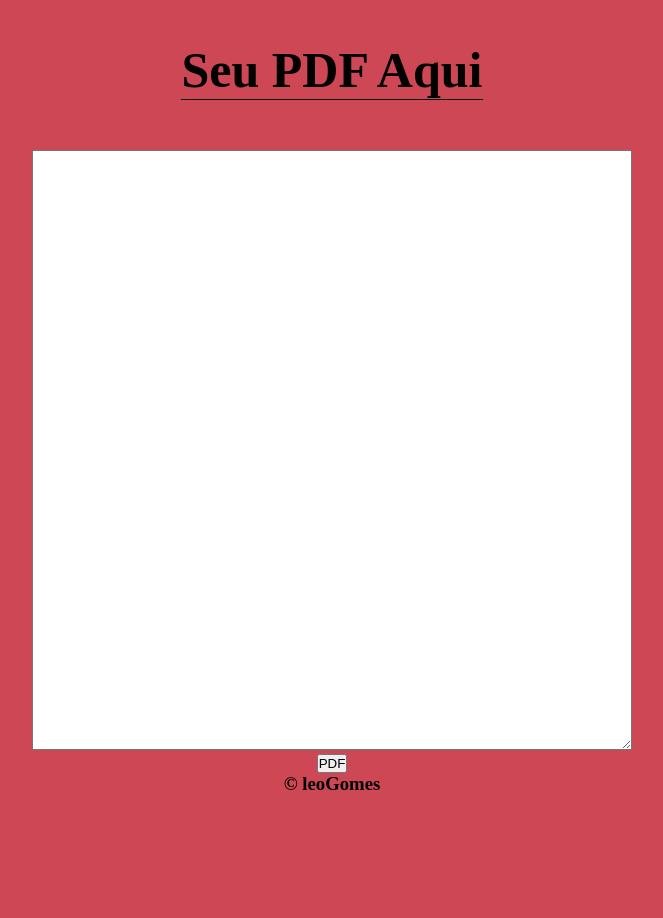
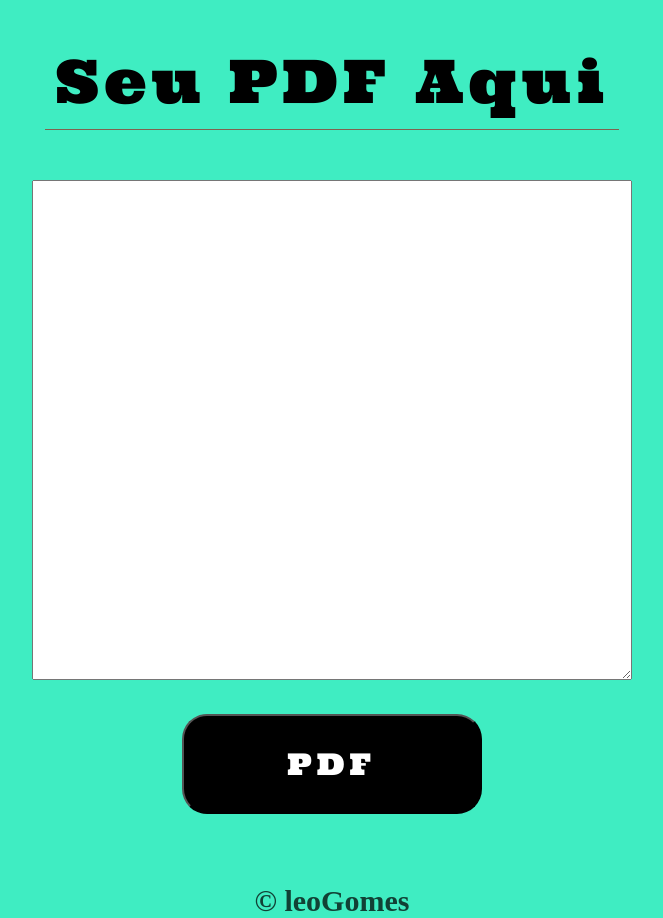
Before and after one commit to DevGomesleo/geradorPdf, a plain HTML site: page index.html in a window 1280 px wide. Shown: the whole page, without its empty margins (308-971 px from the left). Before the commit the page ends 800 px from the top, so only its background shows below. Drawn offline with Linux system fonts and the light colour scheme.

Commit message:
modified:   css/styles.css 	modified:   index.html

```diff
--- a/css/styles.css
+++ b/css/styles.css
@@ -6,26 +6,55 @@
 
 body{
     text-align: center;
-    background: rgba(195, 34, 50, 0.83);
+    background: rgba(25, 234, 182, 0.83);
 
 
 }
 header{
-    height: 100px;
+    height: 130px;
     display: flex;
     justify-content: center;
     align-items: end;
     margin-bottom: 50px;
-
 }
 .principalTitle{
-    border-bottom: 1px solid;
-    font-size: 50px;
+    border-bottom: 1px solid rgba(177, 0, 0, 0.585);
+    font-size: 60px;
+    font-family: 'Ultra', serif;
+    letter-spacing: 5px;
+    font-weight: 500;
+    padding: 10px;
 }
 .seuTexto{
-    height: 600px;
+    height: 500px;
     width: 80%;
     max-width: 600px;
     padding: 10px;
     font-size: 26px;
 }
+.btnSection{
+    height: 200px;
+}
+.btnPdf{
+   width: 300px;
+   height: 100px;
+   font-size: 30px;
+   border-radius: 25px;
+   margin-top: 30px;
+   font-family: 'Ultra', serif;
+   letter-spacing: 5px;
+   background-color: black;
+   color: white;
+   transition: 5ms;
+}
+.btnPdf:hover{
+    transition: 5ms;
+    background-color: rgb(166, 20, 20);
+    cursor: pointer;
+    border-color: aliceblue;
+}
+h3{
+    font-size: 30px;
+    color: rgba(0, 0, 0, 0.725);
+
+}
--- a/index.html
+++ b/index.html
@@ -5,6 +5,9 @@
     <meta name="viewport" content="width=device-width, initial-scale=1.0">
     <link rel="stylesheet" href="/css/styles.css">
     <script src="https://cdnjs.cloudflare.com/ajax/libs/html2pdf.js/0.10.1/html2pdf.bundle.min.js" integrity="sha512-GsLlZN/3F2ErC5ifS5QtgpiJtWd43JWSuIgh7mbzZ8zBps+dvLusV+eNQATqgA/HdeKFVgA5v3S/cIrLF7QnIg==" crossorigin="anonymous" referrerpolicy="no-referrer"></script>
+    <link rel="preconnect" href="https://fonts.googleapis.com">
+<link rel="preconnect" href="https://fonts.gstatic.com" crossorigin>
+<link href="https://fonts.googleapis.com/css2?family=Ultra&display=swap" rel="stylesheet">
     <title>Gerar PDF | leoGomes</title>
 </head>
 <body>
@@ -19,6 +22,7 @@
         </section>
 
         <section class="btnSection">
+
             <button onclick="gerarPdf()" class="btnPdf">PDF</button>
         </section>
     </main>
```
